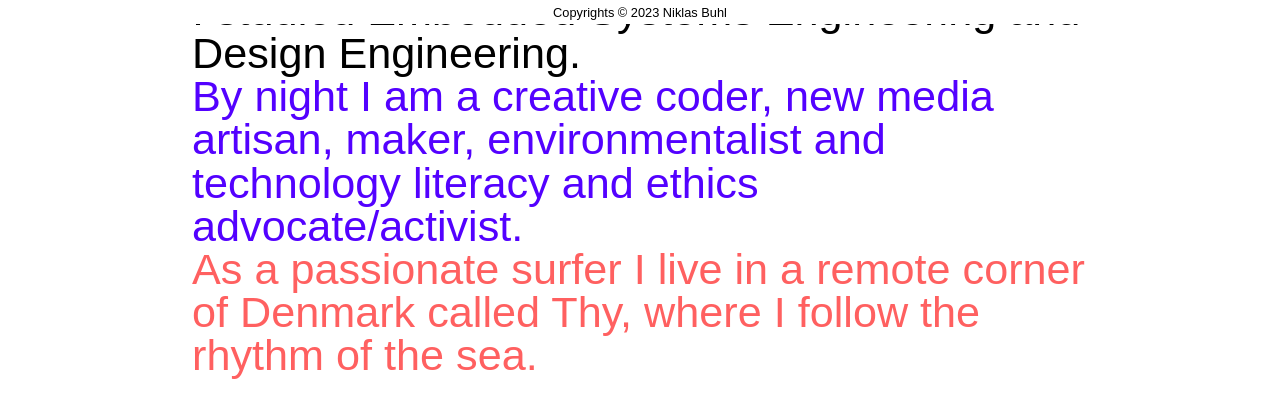
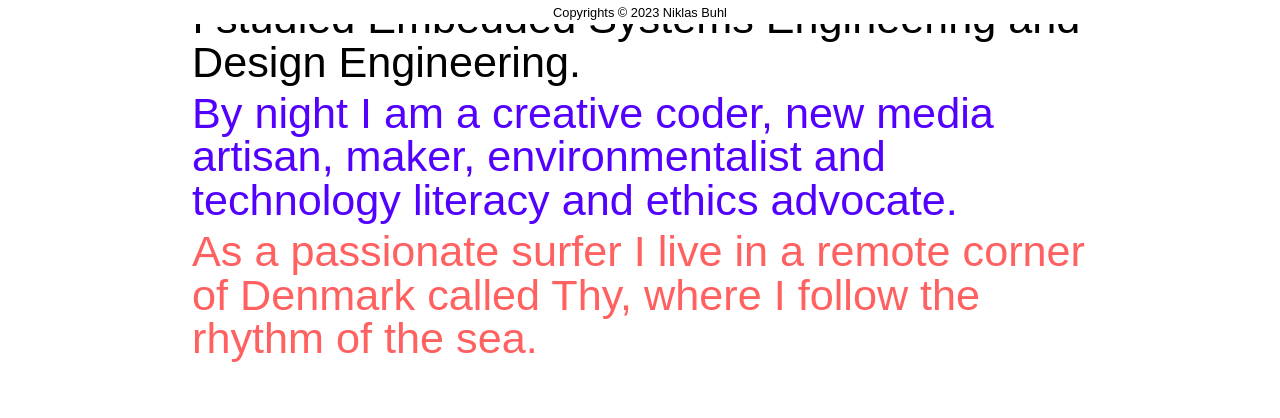
Before and after one commit to niklasbuhl/nb-site-dev, a Gatsby site: page / in a window 1280 px wide. Shown: the part 776-1194 px from the top of the page. Built offline with nearby package versions, Linux system fonts and the light colour scheme; Gatsby itself is replaced by a stand-in of ours.

Commit message:
remove activist

```diff
--- a/src/pages/index.tsx
+++ b/src/pages/index.tsx
@@ -58,8 +58,7 @@ const IndexPage: React.FC<PageProps> = (PageProps) => {
 					</p>
 					<p style={{ color: colors.neonPurple.hsl().string() }}>
 						By night I am a creative coder, new media artisan, maker,
-						environmentalist and technology literacy and ethics
-						advocate/activist.
+						environmentalist and technology literacy and ethics advocate.
 					</p>
 					<p style={{ color: colors.coralOrange.hsl().string() }}>
 						As a passionate surfer I live in a remote corner of Denmark called
```
